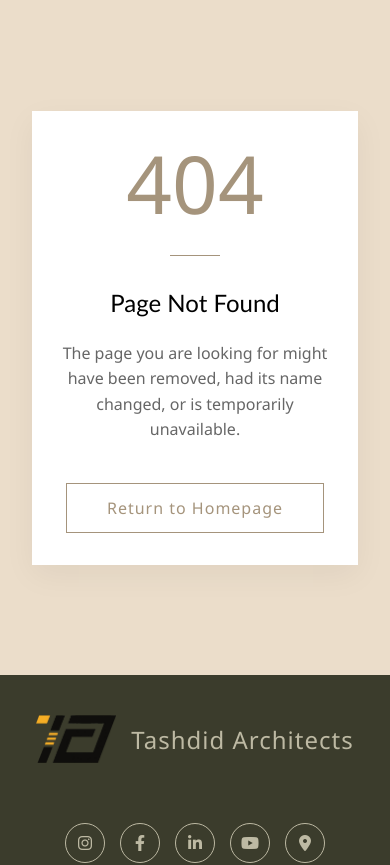
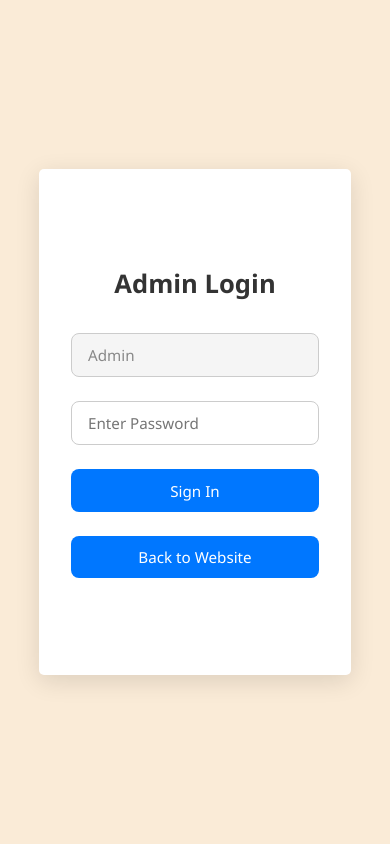
Before and after one commit to shxzM/Architecture-Firm-Website, a React (Vite) app in the folder Architecture Firm Website/: page /admin in a window 390 px wide. Shown: the top 865 px of the page. After the commit the page ends 844 px from the top, so only its background shows below. Built offline with nearby package versions, Linux system fonts and the light colour scheme.

Commit message:
Added Admin Login Feature

```diff
--- a/Architecture Firm Website/package.json
+++ b/Architecture Firm Website/package.json
@@ -10,8 +10,10 @@
     "preview": "vite preview"
   },
   "dependencies": {
+    "firebase": "^11.6.0",
     "react": "^19.0.0",
     "react-dom": "^19.0.0",
+    "react-firebase-hooks": "^5.1.1",
     "react-icons": "^5.5.0",
     "react-router-dom": "^7.5.0"
   },
--- /dev/null
+++ b/Architecture Firm Website/src/components/AdminLoginForm.jsx
@@ -0,0 +1,38 @@
+import React, { useState } from 'react';
+import styles from "./css/AdminLoginForm.module.css";
+import { auth } from "../config/firebase";
+import { signInWithEmailAndPassword } from 'firebase/auth';
+import { useNavigate } from 'react-router-dom'; // 👈 import navigate hook
+import { Link } from 'react-router-dom';
+
+export default function AdminLoginForm() {
+  const [password, setPassword] = useState("");
+  const navigate = useNavigate(); // 👈 use navigate
+
+  const SignIn = async () => {
+    try {
+      await signInWithEmailAndPassword(auth, "admin@gmail.com", password);
+      navigate("/Admin-Dashboard"); // 👈 redirect on success
+    } catch (err) {
+      console.error("Login error:", err.message);
+      alert("Incorrect password or login issue.");
+    }
+  };
+  const BackToWebsite = () => {
+    navigate("/")
+  }
+
+  return (
+    <div className={styles.AdminFormContainer}>
+      <h2>Admin Login</h2>
+      <input value="Admin" disabled />
+      <input
+        type="password"
+        placeholder="Enter Password"
+        onChange={(e) => setPassword(e.target.value)}
+      />
+      <button onClick={SignIn}>Sign In</button>
+      <button onClick={BackToWebsite}>Back to Website</button>
+    </div>
+  );
+}
--- a/Architecture Firm Website/src/components/Footer.jsx
+++ b/Architecture Firm Website/src/components/Footer.jsx
@@ -34,6 +34,7 @@ const Footer = () => {
                 <li><Link to="/projects">PROJECTS</Link></li>
                 <li><Link to="/services">SERVICES</Link></li>
                 <li><Link to="/gallery">GALLERY</Link></li>
+                <li><Link to="/admin">ADMIN</Link></li>
               </ul>
             </div>
 
--- /dev/null
+++ b/Architecture Firm Website/src/components/ProtectedRoute.jsx
@@ -0,0 +1,18 @@
+// components/ProtectedRoute.jsx
+import React from 'react';
+import { Navigate } from 'react-router-dom';
+import { useAuthState } from 'react-firebase-hooks/auth';
+import { auth } from '../config/firebase';
+
+export default function ProtectedRoute({ children }) {
+  const [user, loading] = useAuthState(auth);
+
+  if (loading) return <div>Loading...</div>;
+
+  // If no user, redirect to login
+  if (!user || user.email !== "admin@gmail.com") {
+    return <Navigate to="/admin" />;
+  }
+
+  return children;
+}
--- /dev/null
+++ b/Architecture Firm Website/src/components/css/AdminLoginForm.module.css
@@ -0,0 +1,80 @@
+.AdminFormContainer {
+    width: 40vw;
+    height: 60vh;
+    margin: 5vh auto;
+    padding: 2.5rem;
+    background-color: white; /* soft warm background */
+    border-radius: 5px;
+    box-shadow: 0 6px 24px rgba(0, 0, 0, 0.12);
+    font-family: 'Segoe UI', Tahoma, Geneva, Verdana, sans-serif;
+    display: flex;
+    flex-direction: column;
+    gap: 1.5rem;
+    transition: all 0.3s ease;
+    justify-content: center;
+  }
+
+  .AdminFormContainer h2 {
+    text-align: center;
+    font-size: 2rem;
+    color: #333;
+    margin-bottom: 0.5rem;
+  }
+
+  .AdminFormContainer input {
+    padding: 0.85rem 1.1rem;
+    font-size: 1rem;
+    border: 1px solid #ccc;
+    border-radius: 0.5rem;
+    transition: border-color 0.2s ease;
+    background-color: #fff;
+  }
+
+  .AdminFormContainer input:focus {
+    outline: none;
+    border-color: #0077ff;
+    box-shadow: 0 0 0 3px rgba(0, 119, 255, 0.15);
+  }
+
+  .AdminFormContainer input[disabled] {
+    background-color: #f5f5f5;
+    color: #888;
+    cursor: not-allowed;
+  }
+
+  .AdminFormContainer button {
+    padding: 0.85rem 1.1rem;
+    background-color: #0077ff;
+    color: #fff;
+    font-size: 1rem;
+    font-weight: 500;
+    border: none;
+    border-radius: 0.5rem;
+    cursor: pointer;
+    transition: background-color 0.3s ease;
+  }
+  .AdminFormContainer Link{
+    background-color: black;
+  }
+
+  .AdminFormContainer button:hover {
+    background-color: #005fcc;
+  }
+
+  @media screen and (max-width: 800px) {
+    .AdminFormContainer {
+      margin: 2vh 1rem;
+      width: 80vw;
+      padding: 2rem;
+    }
+
+    .AdminFormContainer h2 {
+      font-size: 1.6rem;
+    }
+
+    .AdminFormContainer input,
+    .AdminFormContainer button {
+      font-size: 0.95rem;
+      padding: 0.7rem 1rem;
+    }
+  }
--- /dev/null
+++ b/Architecture Firm Website/src/config/firebase.jsx
@@ -0,0 +1,15 @@
+import { initializeApp } from "firebase/app";
+import {getAuth} from "firebase/auth"
+
+const firebaseConfig = {
+  apiKey: "AIzaSyBb8b0mlle_Q7Y8ibShH1FqtmGc3TBb8zk",
+  authDomain: "tashdid-architects.firebaseapp.com",
+  projectId: "tashdid-architects",
+  storageBucket: "tashdid-architects.firebasestorage.app",
+  messagingSenderId: "867517677736",
+  appId: "1:867517677736:web:cb832d5e9dae5fbe6ec29d",
+  measurementId: "G-64BKZ3HZ4S"
+};
+
+const app = initializeApp(firebaseConfig);
+export const auth = getAuth(app)
--- a/Architecture Firm Website/src/main.jsx
+++ b/Architecture Firm Website/src/main.jsx
@@ -10,6 +10,9 @@ import Services from './screens/Services';
 import Gallery from './screens/Gallery';
 import ScrollToTop from './components/ScrolltoTop';
 import Error404 from './screens/Error404';
+import Admin from './screens/Admin';
+import AdminDashboard from './screens/AdminDashboard';
+import ProtectedRoute from "./components/ProtectedRoute"
 
 createRoot(document.getElementById('root')).render(
   <BrowserRouter>
@@ -22,6 +25,15 @@ createRoot(document.getElementById('root')).render(
       <Route path="/services" element={<Services />} />
       <Route path="/gallery" element={<Gallery />} />
       <Route path="/contact" element={<ContactUs />} />
+      <Route path="/admin" element={<Admin />} />
+      <Route
+          path="/Admin-Dashboard"
+          element={
+            <ProtectedRoute>
+              <AdminDashboard />
+            </ProtectedRoute>
+          }
+        />
     </Routes>
   </BrowserRouter>
 );
--- /dev/null
+++ b/Architecture Firm Website/src/screens/Admin.jsx
@@ -0,0 +1,9 @@
+import React from 'react'
+import AdminLoginForm from '../components/AdminLoginForm'
+
+
+export default function Admin() {
+  return (
+    <div style={{width: "100vw", height: "100vh", display: "flex", justifyContent: "center", alignItems: "center", backgroundColor: "antiquewhite"}}><AdminLoginForm/></div>
+  )
+}
--- /dev/null
+++ b/Architecture Firm Website/src/screens/AdminDashboard.jsx
@@ -0,0 +1,25 @@
+import React from 'react';
+import { signOut } from 'firebase/auth';
+import { auth } from '../config/firebase';
+import { useNavigate } from 'react-router-dom';
+
+export default function AdminDashboard() {
+  const navigate = useNavigate();
+
+  const signout = async () => {
+    try {
+      await signOut(auth); // ✅ correct usage
+      navigate("/admin");  // ✅ redirect after logout
+    } catch (err) {
+      console.error("Sign-out error:", err.message);
+      alert("Something went wrong during sign-out.");
+    }
+  };
+
+  return (
+    <>
+      <div>Admin Dashboard</div>
+      <button onClick={signout}>Sign Out</button> {/* ✅ call your own function */}
+    </>
+  );
+}
--- a/Architecture Firm Website/src/screens/css/Services.module.css
+++ b/Architecture Firm Website/src/screens/css/Services.module.css
@@ -99,7 +99,7 @@
   .servicesSection {
     padding: 5rem calc(20vw - 10rem);
     text-align: center;
-    background-color: rgba(246, 209, 162, 0.36);
+    background-color: rgba(253, 147, 8, 0.108);
 
   }
 
```
Also changed, not shown: Architecture Firm Website/src/screens/css/ProjectDesc.module.css (deleted), 1 other file (tests, documents, lock files or other folders).
